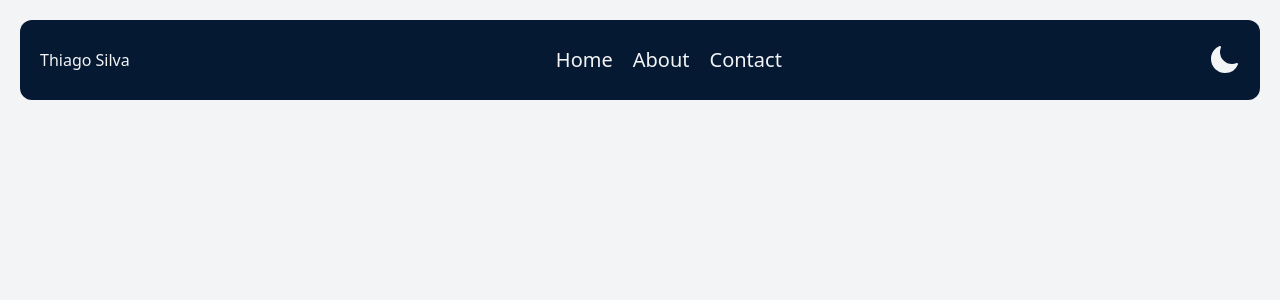
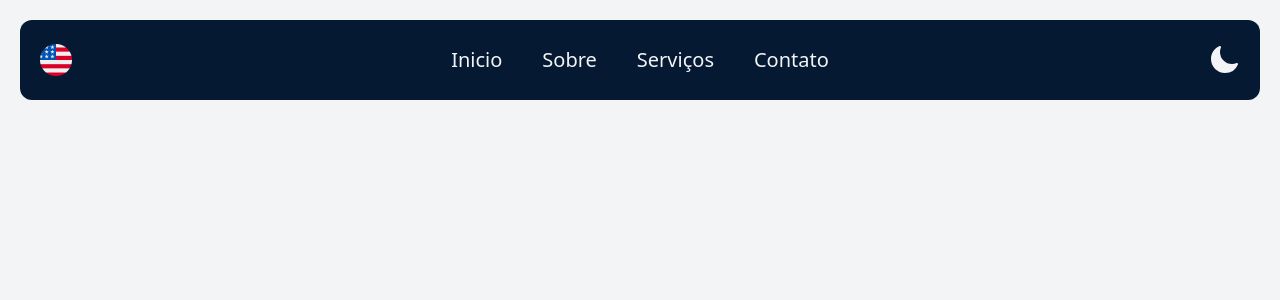
Before and after one commit to webthiagosilva/website-portfolio, a React (Vite) app: page / in a window 1280 px wide. Shown: the top 300 px of the page. Built offline with nearby package versions, Linux system fonts and the light colour scheme.

Commit message:
feat: add the translations

```diff
--- a/src/components/Header/Header.jsx
+++ b/src/components/Header/Header.jsx
@@ -1,17 +1,24 @@
+import React from "react";
+import { FormattedMessage } from "react-intl";
 import ToggleTheme from "./ToggleTheme/ToggleTheme";
+import LanguageSwitcher from "./LanguageSwitcher/LanguageSwitcher";
 
-const Header = ({ user }) => {
-	return <div className="flex h-20 bg-website-200 dark:bg-dark-200 justify-between items-center px-5 sm:rounded-xl sm:m-5">
-		<span className="text-gray-100">Thiago Silva</span>
+const Header = () => {
+	return (
+		<div className="flex h-20 bg-website-200 dark:bg-dark-200 justify-between items-center px-5 sm:rounded-xl sm:m-5">
+			{/* <span className="text-gray-100">Thiago Silva</span> */}
+			<LanguageSwitcher />
 
-		<div className="flex space-x-5">
-			<h1>Home</h1>
-			<h1>About</h1>
-			<h1>Contact</h1>
+			<div className="flex space-x-10">
+				<h1><FormattedMessage id="header.home" /></h1>
+				<h1><FormattedMessage id="header.about" /></h1>
+				<h1><FormattedMessage id="header.services" /></h1>
+				<h1><FormattedMessage id="header.contact" /></h1>
+			</div>
+
+			<ToggleTheme />
 		</div>
-
-		<ToggleTheme />
-	</div>
+	);
 }
 
 export default Header;
--- /dev/null
+++ b/src/components/Header/LanguageSwitcher/LanguageSwitcher.jsx
@@ -0,0 +1,29 @@
+import React, { useContext } from 'react';
+import { LanguageContext } from '../../../i18n/LocalesProvider';
+import ptbr from "../../../assets/icons/br-flag.png";
+import en from "../../../assets/icons/usa-flag.png";
+
+const LanguageSwitcher = () => {
+	const { locale, setLocale } = useContext(LanguageContext);
+
+	const toggle = () => {
+		setLocale(locale === 'pt-BR' ? 'en-US' : 'pt-BR');
+	};
+
+	return (
+		<div className="hidden sm:block">
+			{locale === 'pt-BR'
+				? <img src={en} className="h-8 text-gray-100 cursor-pointer" onClick={toggle} />
+				: <img src={ptbr} className="h-8 text-gray-100 cursor-pointer" onClick={toggle} />
+			}
+		</div>
+
+		// <button onClick={toggle}>
+		// 	{locale === 'pt-BR'
+		// 		? <img src={ptbr} className="h-8 text-gray-100 cursor-pointer" />
+		// 		: <img src={en} className="h-8 text-gray-100 cursor-pointer" />}
+		// </button>
+	);
+};
+
+export default LanguageSwitcher;
```
Also changed, not shown: src/components/Header/ToggleTheme/ToggleTheme.jsx (+6 -4 lines), src/assets/icons/br-flag.png (added), src/assets/icons/usa-flag.png (added).
